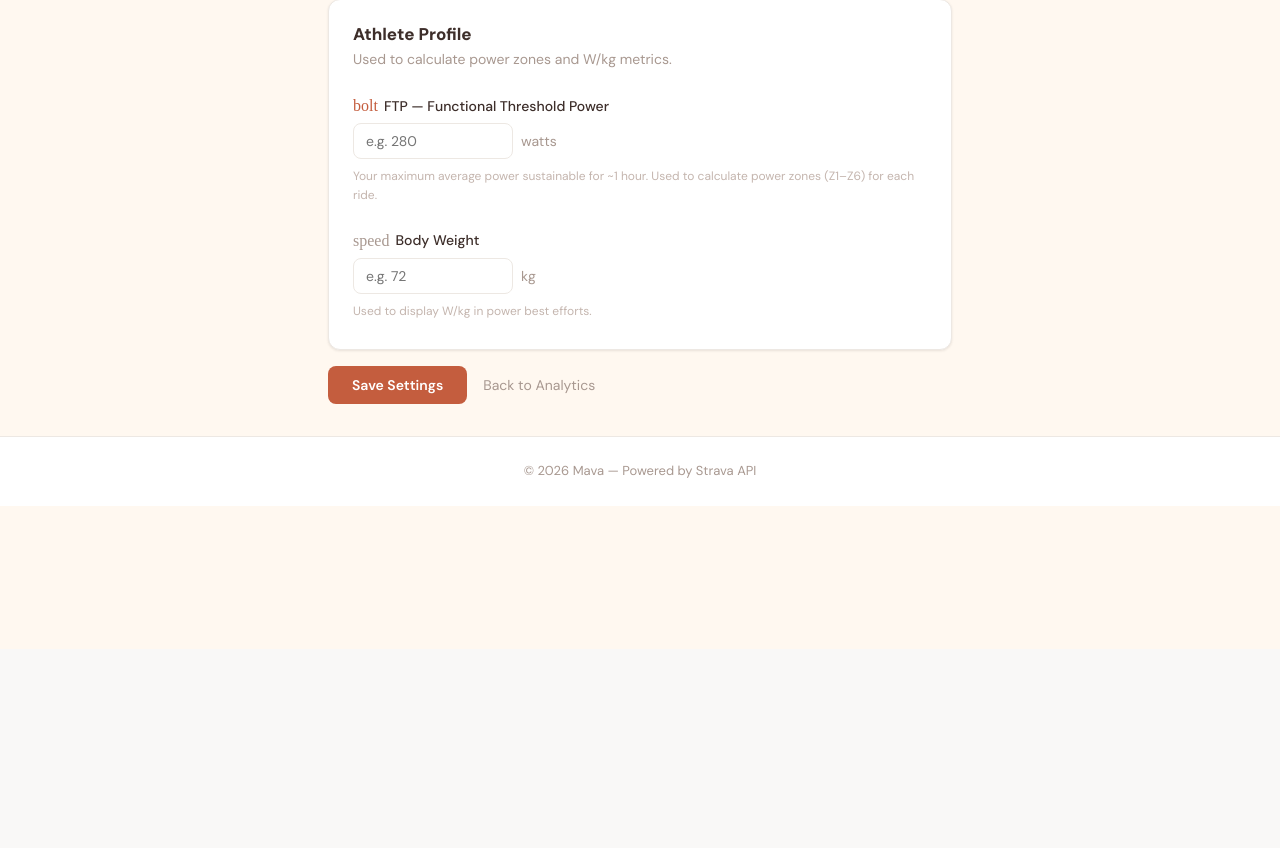
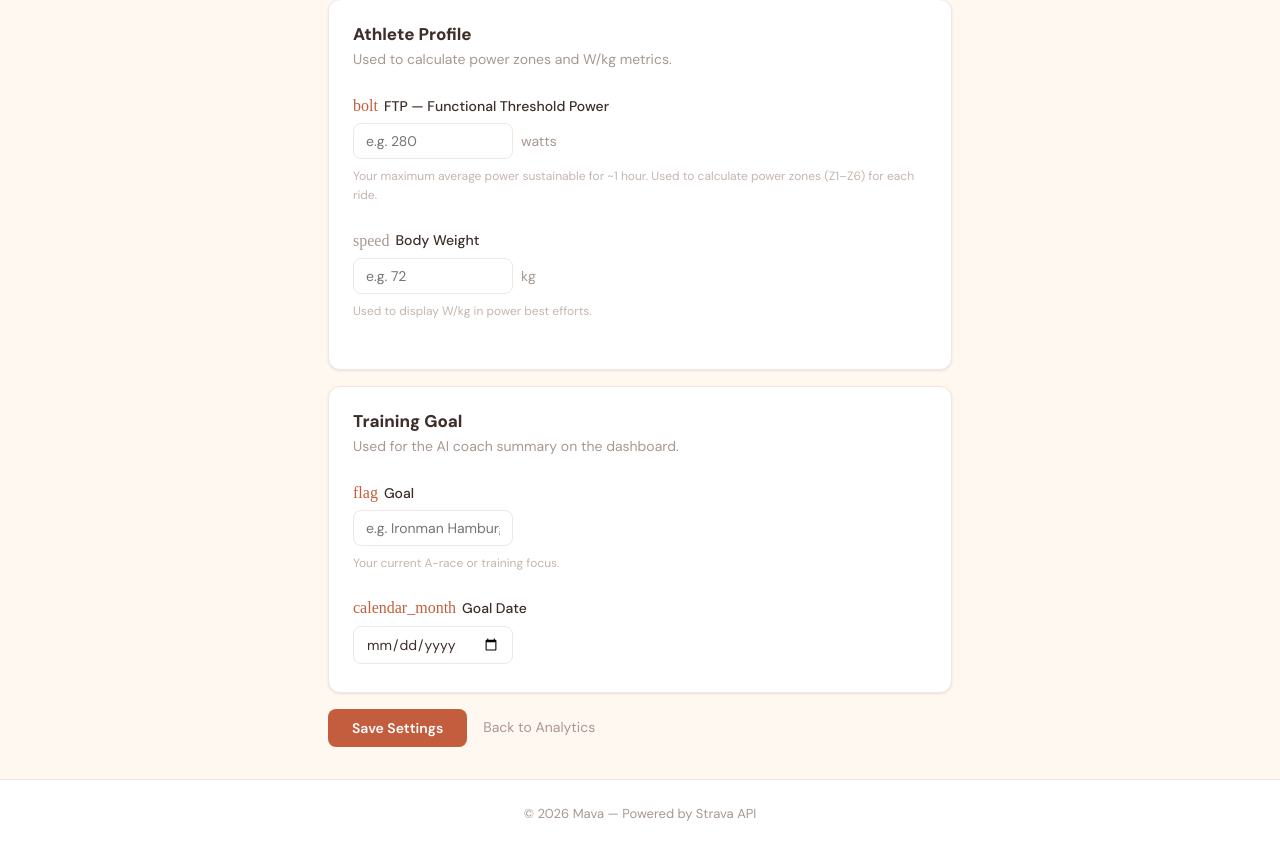
Before and after one commit to codebyem/Mava, a Flask app: template templates/settings.html in a window 1280 px wide. Shown: the part 151-999 px from the top of the page. Before the commit the page ends 629 px from the top, so only its background shows below. Run offline with Flask 3, Linux system fonts and the light colour scheme; the template is opened without the code that fills it, so the values that code supplies are empty; some web fonts are replaced.

Commit message:
Migrate settings from JSON file to SQLite
Replaces settings.json with settings.db (already gitignored).
Settings survive redeploys on Render. Adds goal + goal_date fields
to support the upcoming AI coach summary feature.

Co-Authored-By: Claude Sonnet 4.6 <noreply@anthropic.com>

```diff
--- a/app.py
+++ b/app.py
@@ -1,5 +1,5 @@
-import json
 import os
+import sqlite3
 import time
 from flask import Flask, render_template, request, redirect, url_for, session
 import requests
@@ -42,17 +42,47 @@ def get_strava():
     return StravaService(session['access_token'])
 
 
+DB_PATH = os.path.join(os.path.dirname(__file__), 'settings.db')
+
+
+def _get_db():
+    conn = sqlite3.connect(DB_PATH)
+    conn.row_factory = sqlite3.Row
+    conn.execute("""
+        CREATE TABLE IF NOT EXISTS settings (
+            key   TEXT PRIMARY KEY,
+            value TEXT
+        )
+    """)
+    return conn
+
+
 def load_settings():
     try:
-        with open('settings.json') as f:
-            return json.load(f)
+        with _get_db() as conn:
+            rows = conn.execute("SELECT key, value FROM settings").fetchall()
+            data = {r['key']: r['value'] for r in rows}
+            return {
+                'ftp':       int(data['ftp'])       if data.get('ftp')       else None,
+                'weight':    float(data['weight'])  if data.get('weight')    else None,
+                'goal':      data.get('goal'),
+                'goal_date': data.get('goal_date'),
+            }
     except Exception:
-        return {'ftp': None, 'weight': None}
+        return {'ftp': None, 'weight': None, 'goal': None, 'goal_date': None}
 
 
 def save_settings(data):
-    with open('settings.json', 'w') as f:
-        json.dump(data, f, indent=2)
+    with _get_db() as conn:
+        for key, value in data.items():
+            if value is None:
+                conn.execute("DELETE FROM settings WHERE key = ?", (key,))
+            else:
+                conn.execute(
+                    "INSERT INTO settings (key, value) VALUES (?, ?) "
+                    "ON CONFLICT(key) DO UPDATE SET value = excluded.value",
+                    (key, str(value))
+                )
 
 
 # ============================================================
@@ -294,9 +324,13 @@ def settings():
     if request.method == "POST":
         ftp_raw = request.form.get('ftp', '').strip()
         weight_raw = request.form.get('weight', '').strip()
+        goal_raw = request.form.get('goal', '').strip()
+        goal_date_raw = request.form.get('goal_date', '').strip()
         data = {
-            'ftp': int(ftp_raw) if ftp_raw.isdigit() else None,
-            'weight': float(weight_raw) if weight_raw else None,
+            'ftp':       int(ftp_raw)        if ftp_raw.isdigit()  else None,
+            'weight':    float(weight_raw)   if weight_raw         else None,
+            'goal':      goal_raw            if goal_raw           else None,
+            'goal_date': goal_date_raw       if goal_date_raw      else None,
         }
         save_settings(data)
         return redirect('/settings')
--- a/templates/settings.html
+++ b/templates/settings.html
@@ -40,7 +40,7 @@
                 </div>
 
                 <!-- Weight -->
-                <div class="form-field" style="margin-bottom: 0.25rem;">
+                <div class="form-field">
                     <label class="form-label" for="weight">
                         <span class="material-symbols-rounded" style="color: var(--color-stone);">speed</span>
                         Body Weight
@@ -65,6 +65,47 @@
             </div>
         </div>
 
+        <div class="card mb-4">
+            <div class="card__body">
+
+                <h2 class="mb-1">Training Goal</h2>
+                <p class="text-sm text-muted mb-6">Used for the AI coach summary on the dashboard.</p>
+
+                <!-- Goal -->
+                <div class="form-field">
+                    <label class="form-label" for="goal">
+                        <span class="material-symbols-rounded">flag</span>
+                        Goal
+                    </label>
+                    <input
+                        type="text"
+                        id="goal"
+                        name="goal"
+                        value="{{ settings.goal or '' }}"
+                        placeholder="e.g. Ironman Hamburg"
+                        class="input"
+                    >
+                    <p class="form-hint">Your current A-race or training focus.</p>
+                </div>
+
+                <!-- Goal Date -->
+                <div class="form-field" style="margin-bottom: 0.25rem;">
+                    <label class="form-label" for="goal_date">
+                        <span class="material-symbols-rounded">calendar_month</span>
+                        Goal Date
+                    </label>
+                    <input
+                        type="date"
+                        id="goal_date"
+                        name="goal_date"
+                        value="{{ settings.goal_date or '' }}"
+                        class="input"
+                    >
+                </div>
+
+            </div>
+        </div>
+
         <div class="form-actions">
             <button type="submit" class="btn btn-primary">Save Settings</button>
             <a href="/analytics" class="btn-ghost">Back to Analytics</a>
```
